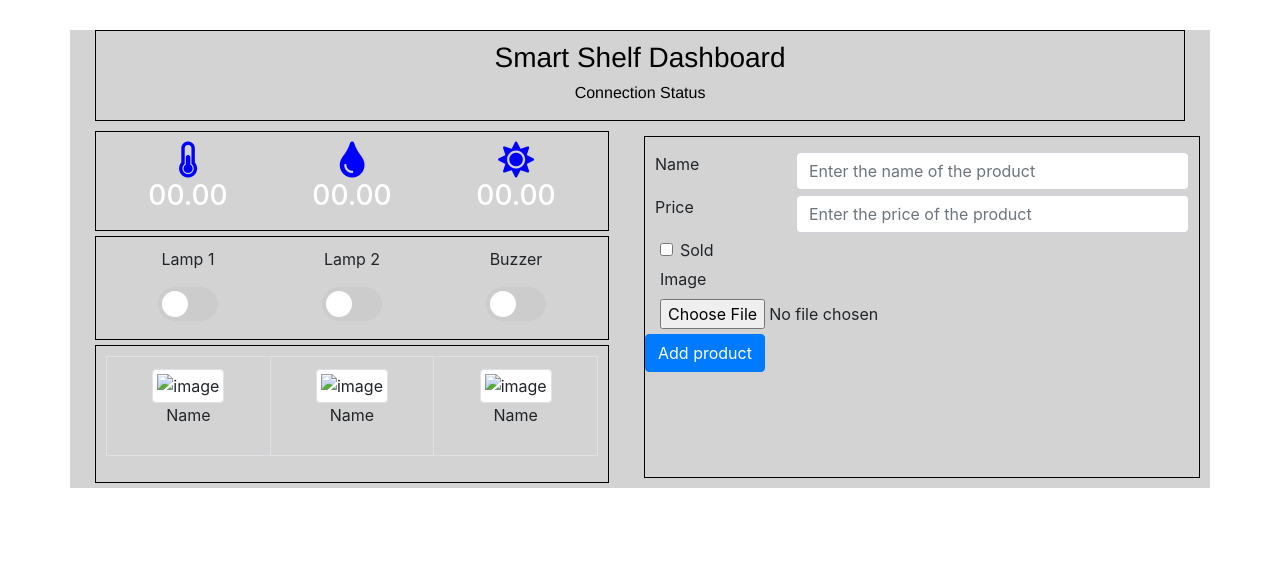
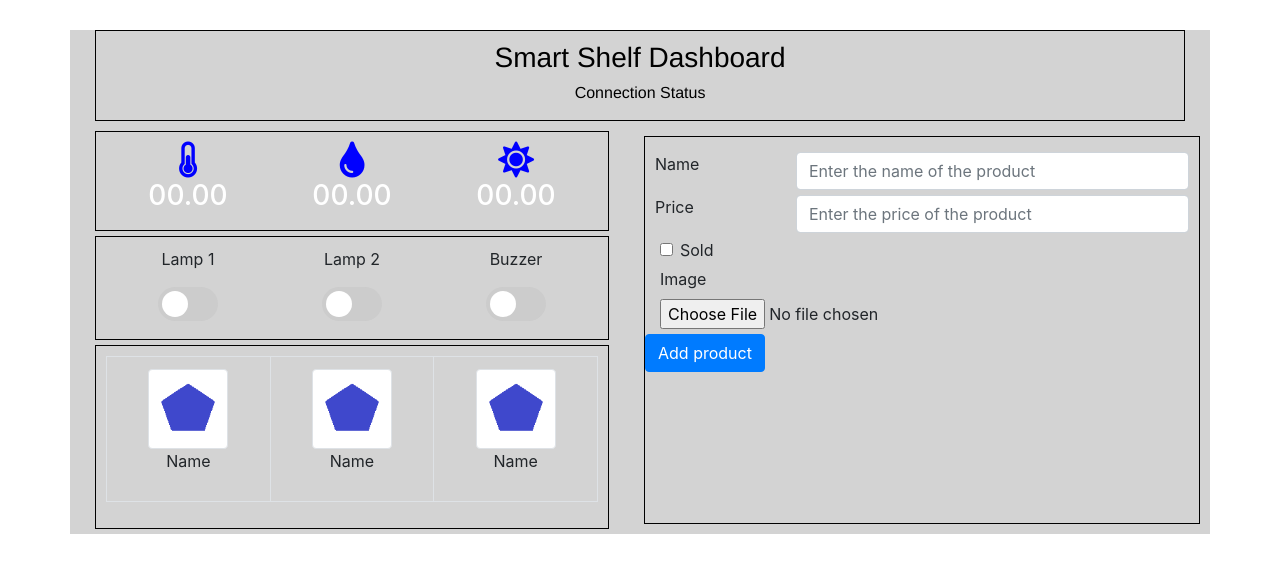
Before and after one commit to Assef96/SmartShelf, a plain HTML site: page index.html in a window 1280 px wide. Drawn offline with Linux system fonts and the light colour scheme; no server answers.

Commit message:
Placeholder for products added.

```diff
--- a/index.html
+++ b/index.html
@@ -72,17 +72,17 @@
                     <table class="table table-bordered">
                         <tr>
                             <td>
-                                <img id="product_image1" src="" alt="image" class="img-thumbnail" width="80px"
+                                <img id="product_image1" src="img/placeholder.png" alt="image" class="img-thumbnail" width="80px"
                                     height="80px">
                                 <p id="product_name1">Name</p>
                             </td>
                             <td>
-                                <img id="product_image2" src="" alt="image" class="img-thumbnail" width="80px"
+                                <img id="product_image2" src="img/placeholder.png" alt="image" class="img-thumbnail" width="80px"
                                     height="80px">
                                 <p id="product_name2">Name</p>
                             </td>
                             <td>
-                                <img id="product_image3" src="" alt="image" class="img-thumbnail" width="80px"
+                                <img id="product_image3" src="img/placeholder.png" alt="image" class="img-thumbnail" width="80px"
                                     height="80px">
                                 <p id="product_name3">Name</p>
                             </td>
```
Also changed, not shown: img/placeholder.png (added).
